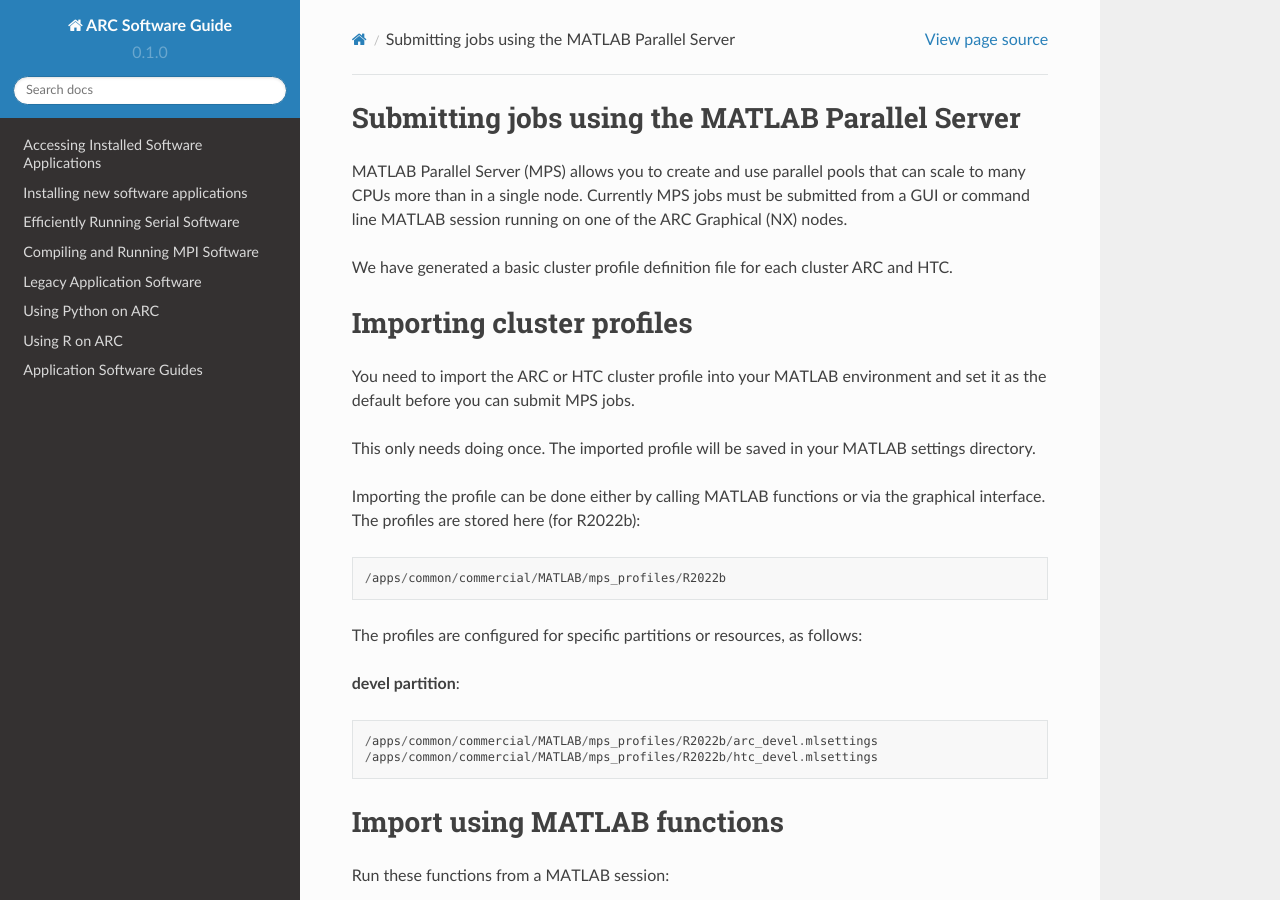
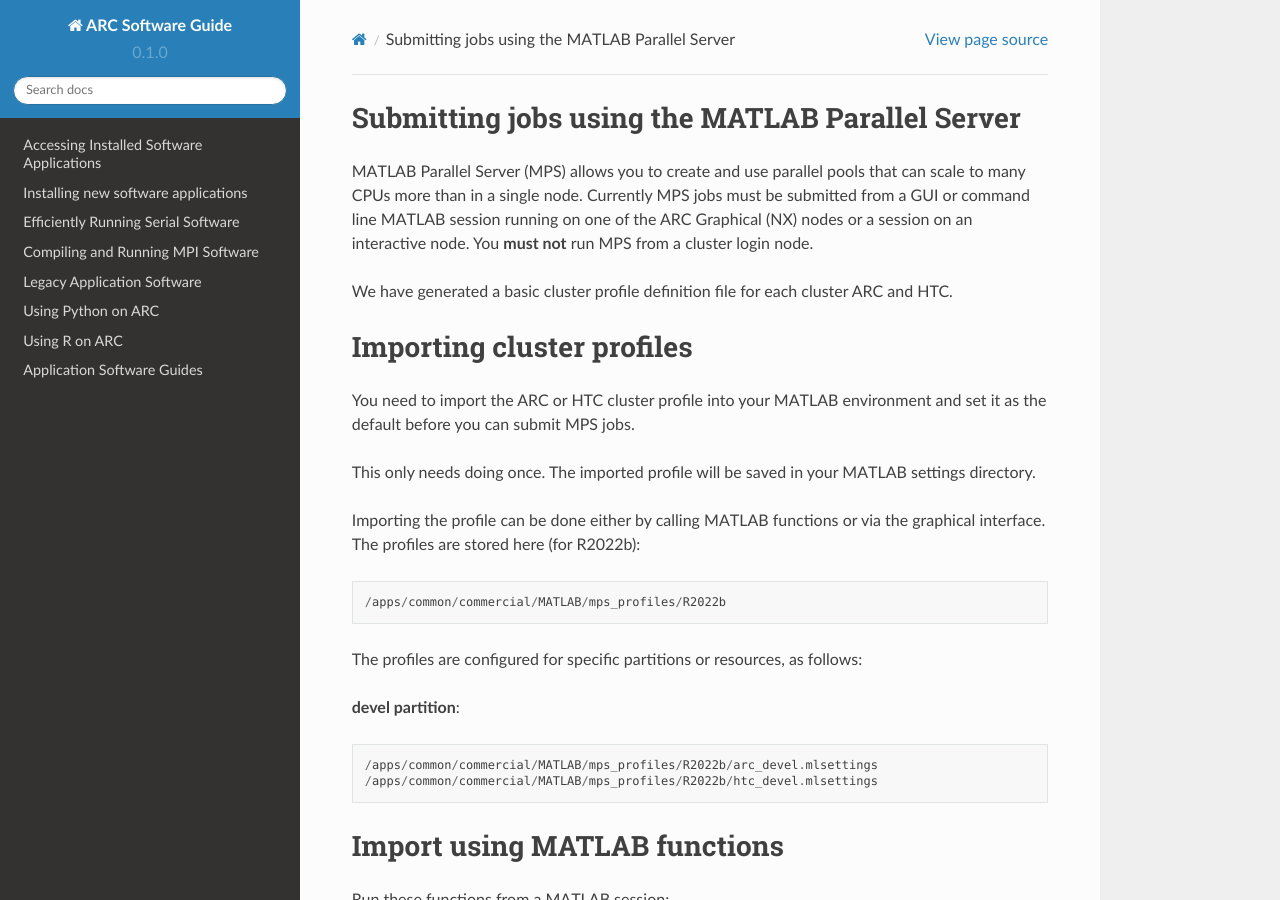
Before and after one commit to oxford-arc/arc-software-guide, a Sphinx documentation site: the page built from docs/source/apps/arc_matlab_mps.rst, in a window 1280 px wide and 900 px high. Built offline with Sphinx 7.4.7 and the Read the Docs theme 2.0.0, drawn with Linux system fonts in a browser that asks for light colours.

Commit message:
Update arc_matlab_mps.rst

```diff
--- a/docs/source/apps/arc_matlab_mps.rst
+++ b/docs/source/apps/arc_matlab_mps.rst
@@ -2,7 +2,8 @@
 ================================================
 
 MATLAB Parallel Server (MPS) allows you to create and use parallel pools that can scale to many CPUs more than in a single node. Currently MPS jobs must be submitted
-from a GUI or command line MATLAB session running on one of the ARC Graphical (NX) nodes.
+from a GUI or command line MATLAB session running on one of the ARC Graphical (NX) nodes or a session on an interactive node. You **must not** run MPS from a cluster
+login node.
 
 We have generated a basic cluster profile definition file for each cluster ARC and HTC.
 
```
